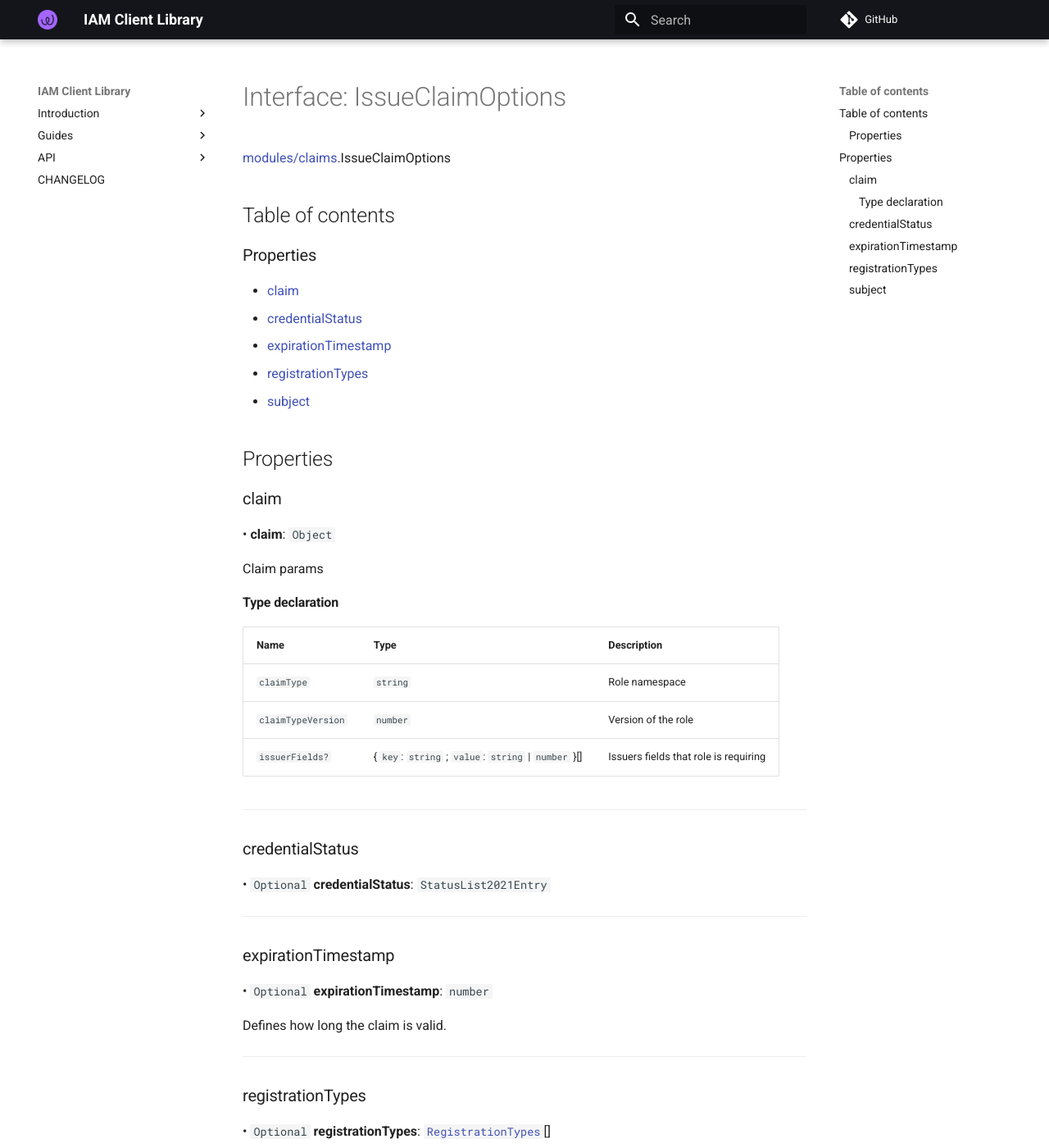
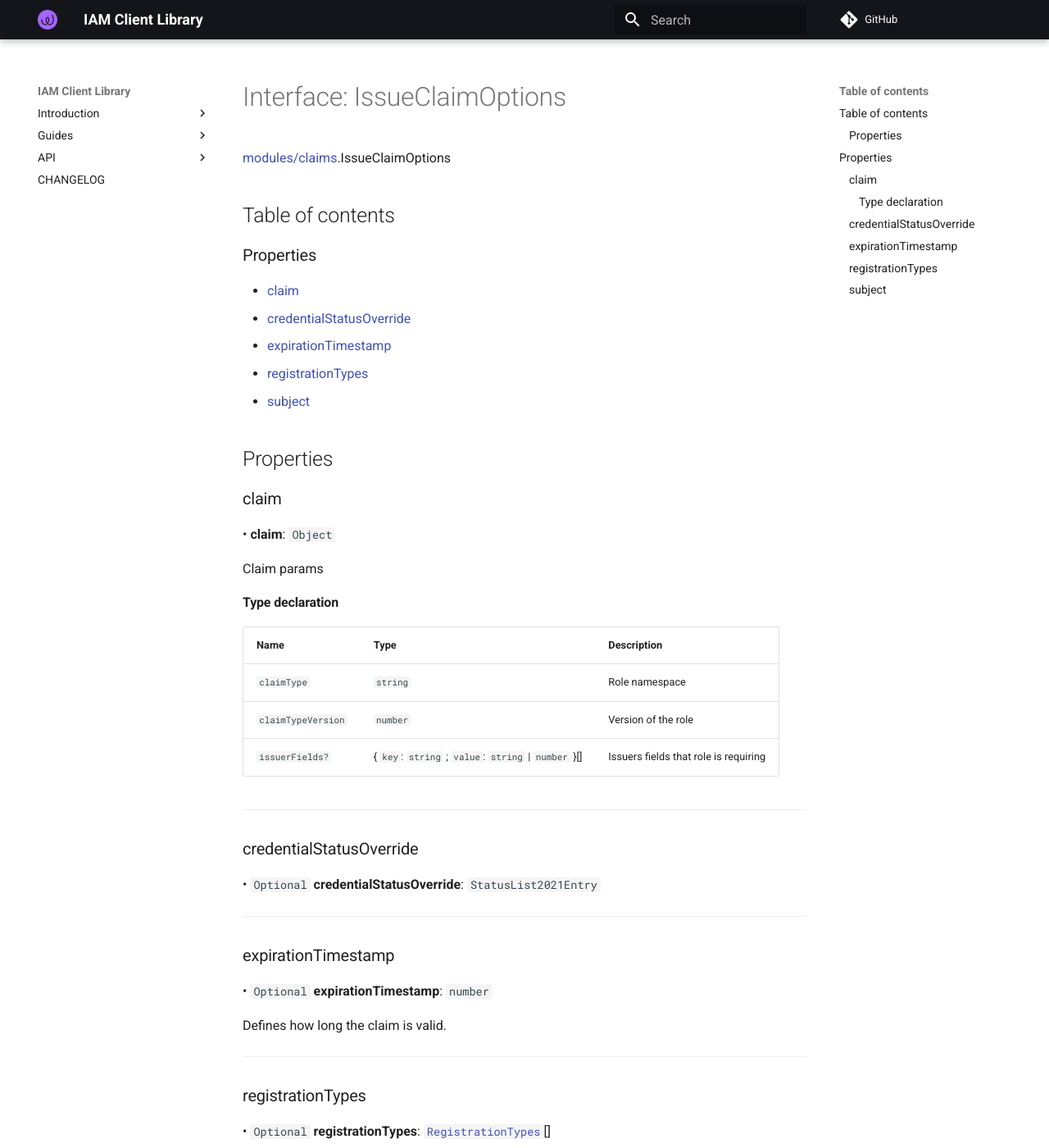
Before and after one commit to energywebfoundation/iam-client-lib, an MkDocs documentation site: the page built from docs/api/interfaces/modules_claims.IssueClaimOptions.md, in a window 1280 px wide and 1400 px high. Shown: the whole window at 82% size. Built offline with MkDocs 1.6.1 and Material for MkDocs 9.7.7, drawn with Linux system fonts in a browser that asks for light colours; comment, search, counter and statistics services are not loaded.

```diff
--- a/docs/api/interfaces/modules_claims.IssueClaimOptions.md
+++ b/docs/api/interfaces/modules_claims.IssueClaimOptions.md
@@ -7,7 +7,7 @@
 ### Properties
 
 - [claim](modules_claims.IssueClaimOptions.md#claim)
-- [credentialStatus](modules_claims.IssueClaimOptions.md#credentialstatus)
+- [credentialStatusOverride](modules_claims.IssueClaimOptions.md#credentialstatusoverride)
 - [expirationTimestamp](modules_claims.IssueClaimOptions.md#expirationtimestamp)
 - [registrationTypes](modules_claims.IssueClaimOptions.md#registrationtypes)
 - [subject](modules_claims.IssueClaimOptions.md#subject)
@@ -30,9 +30,9 @@
 
 ___
 
-### credentialStatus
+### credentialStatusOverride
 
-• `Optional` **credentialStatus**: `StatusList2021Entry`
+• `Optional` **credentialStatusOverride**: `StatusList2021Entry`
 
 ___
 
```
Also changed, not shown: docs/api/classes/modules_claims.ClaimsService.md (+2 -0 lines), docs/api/interfaces/modules_claims.IssueClaimRequestOptions.md (+3 -3 lines), 1 other file.
